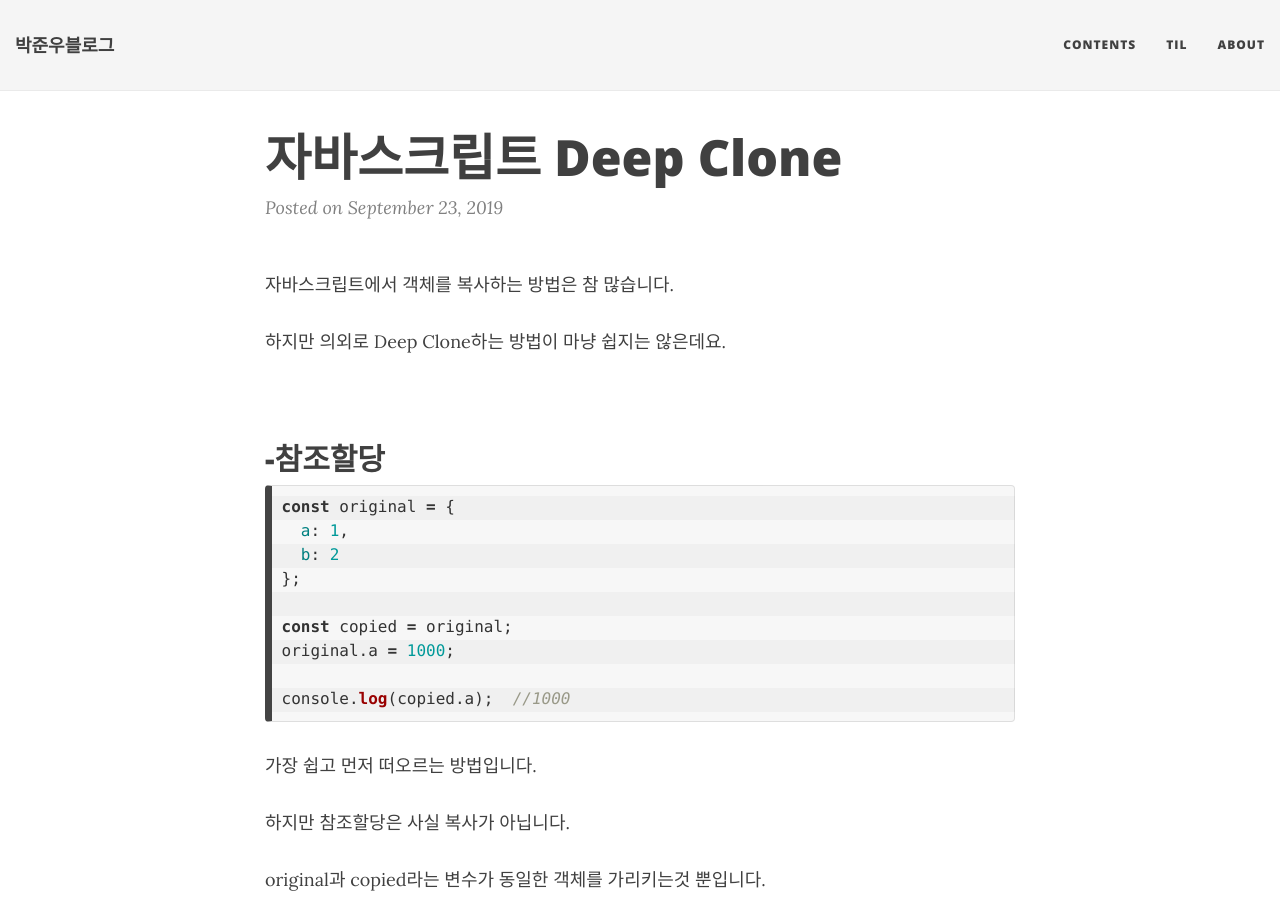
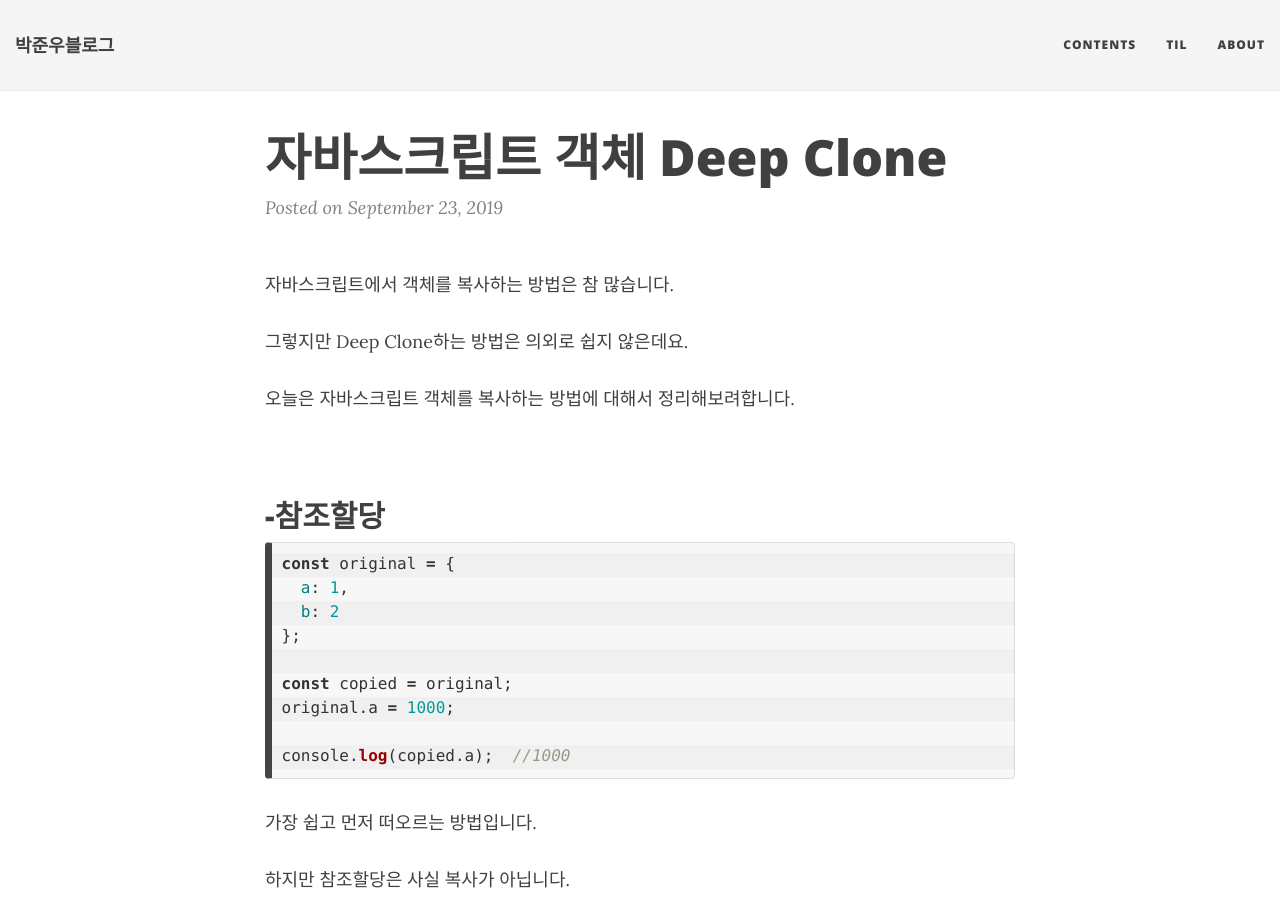
Before and after one commit to JUNWOO45/junwoo45.github.io.archived, a Jekyll site: the page built from _posts/2019-09-23-deep_clone.md, in a window 1280 px wide and 900 px high. Built offline with Jekyll 4.4.1, drawn with Linux system fonts in a browser that asks for light colours; nearby versions of some CDN libraries; comment, search, counter and statistics services are not loaded.

Commit message:
Modify deep clone preface

```diff
--- a/_posts/2019-09-23-deep_clone.md
+++ b/_posts/2019-09-23-deep_clone.md
@@ -1,6 +1,6 @@
 ---
 layout: post
-title: 자바스크립트 Deep Clone
+title: 자바스크립트 객체 Deep Clone
 tags: [javascript]
 comments: true
 ---
@@ -9,7 +9,9 @@ comments: true
 
 자바스크립트에서 객체를 복사하는 방법은 참 많습니다.
 
-하지만 의외로 Deep Clone하는 방법이 마냥 쉽지는 않은데요.
+그렇지만  Deep Clone하는 방법은 의외로 쉽지 않은데요.
+
+오늘은 자바스크립트 객체를 복사하는 방법에 대해서 정리해보려합니다.
 
 <br>
 
```
